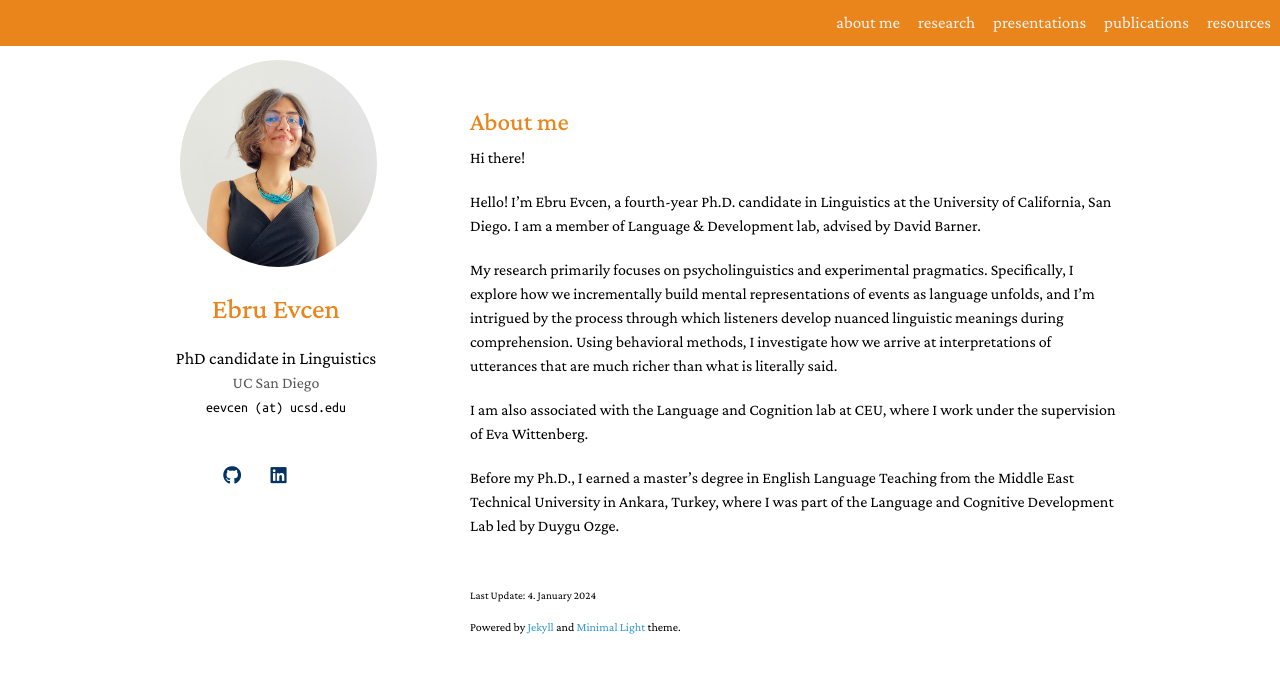
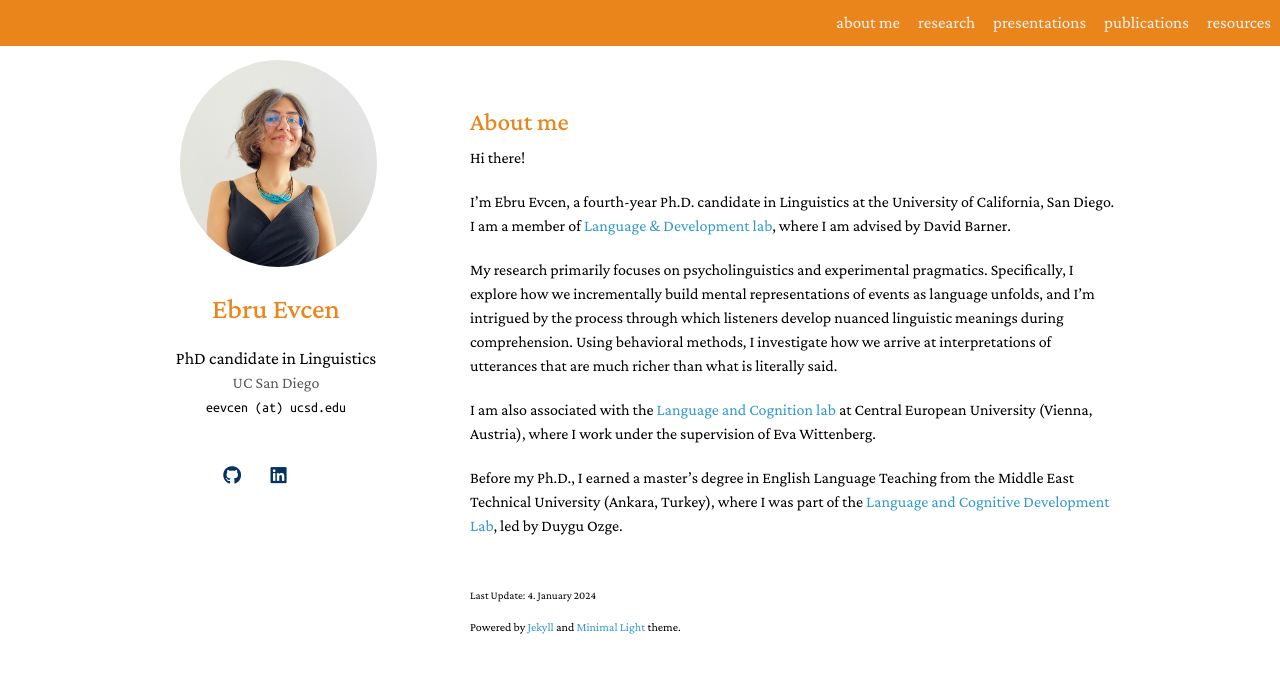
Before and after one commit to ebruevcen/ebruevcen.github.io, a Jekyll site: the page built from index.md, in a window 1280 px wide. Shown: the top 673 px of the page. Built offline with Jekyll 4.4.1, drawn with Linux system fonts in a browser that asks for light colours; a style sheet for code colours, icons or effects is not loaded.

Commit message:
Update index.md

```diff
--- a/index.md
+++ b/index.md
@@ -11,10 +11,10 @@ permalink: /
 
 Hi there!
 
-Hello! I'm Ebru Evcen, a fourth-year Ph.D. candidate in Linguistics at the University of California, San Diego. I am a member of Language & Development lab, advised by David Barner.
+I'm Ebru Evcen, a fourth-year Ph.D. candidate in Linguistics at the University of California, San Diego. I am a member of [Language & Development lab](https://ladlab.ucsd.edu), where I am advised by David Barner.
 
 My research primarily focuses on psycholinguistics and experimental pragmatics. Specifically, I explore how we incrementally build mental representations of events as language unfolds, and I'm intrigued by the process through which listeners develop nuanced linguistic meanings during comprehension. Using behavioral methods, I investigate how we arrive at interpretations of utterances that are much richer than what is literally said.
 
-I am also associated with the Language and Cognition lab at CEU, where I work under the supervision of Eva Wittenberg.
+I am also associated with the [Language and Cognition lab](https://ladlab.ucsd.edu) at Central European University (Vienna, Austria), where I work under the supervision of Eva Wittenberg.
 
-Before my Ph.D., I earned a master's degree in English Language Teaching from the Middle East Technical University in Ankara, Turkey, where I was part of the Language and Cognitive Development Lab led by Duygu Ozge.
+Before my Ph.D., I earned a master's degree in English Language Teaching from the Middle East Technical University (Ankara, Turkey), where I was part of the [Language and Cognitive Development Lab](https://langcog.metu.edu.tr), led by Duygu Ozge.
```
